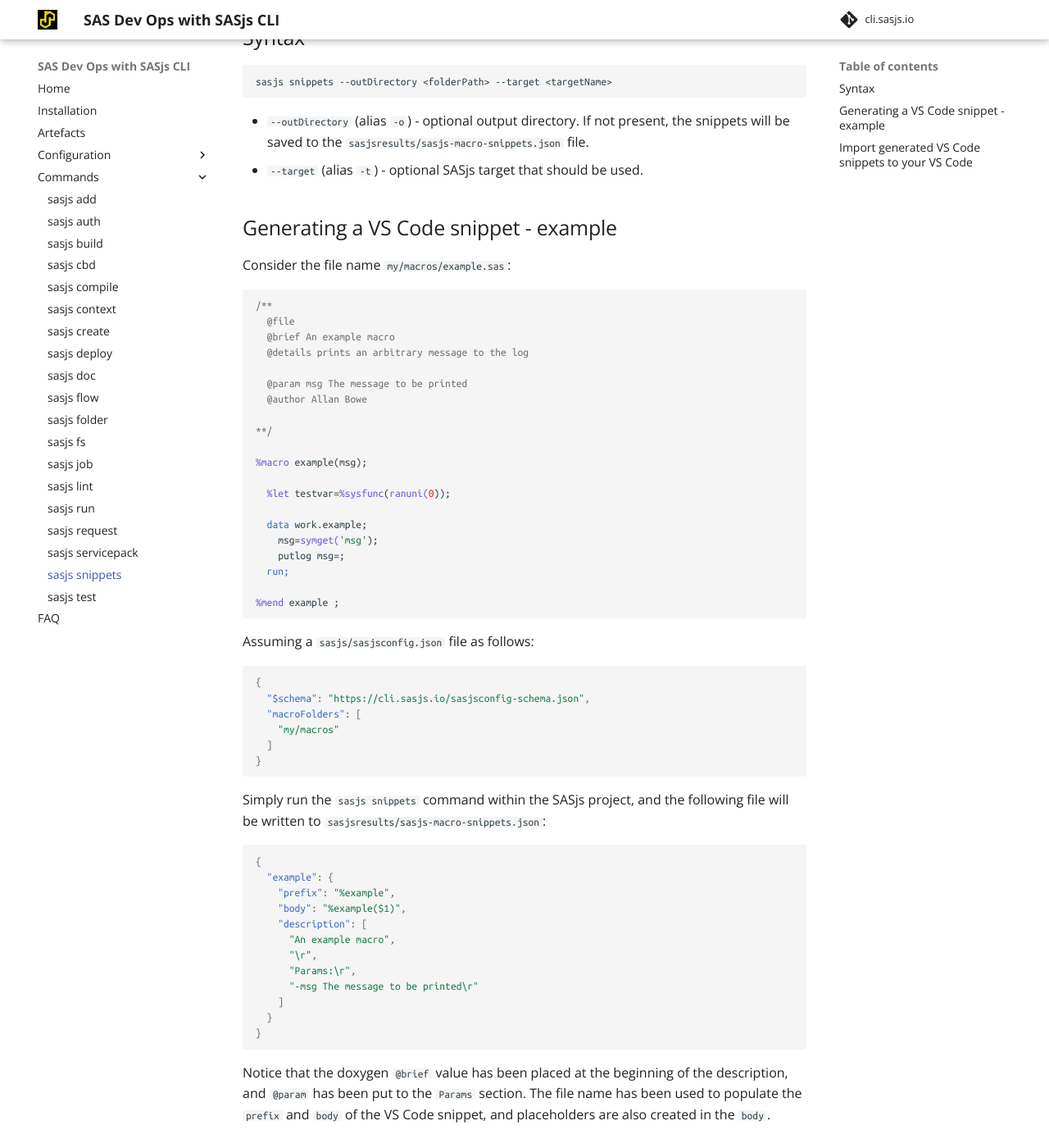
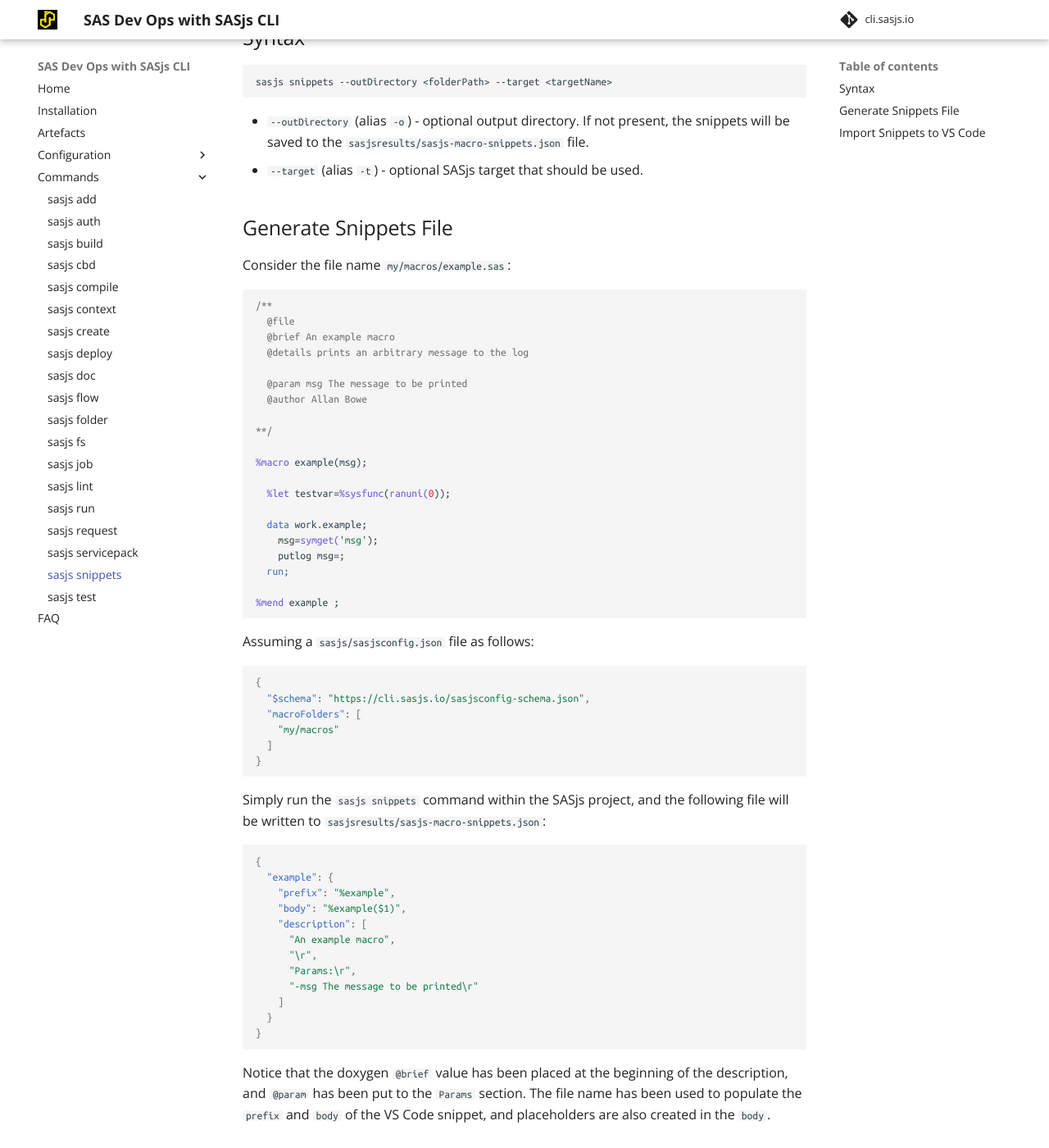
Before and after one commit to sasjs/cli.sasjs.io, an MkDocs documentation site: the page built from docs/snippets.md, in a window 1280 px wide and 1400 px high, scrolled down 412 px. Shown: the whole window at 82% size. Built offline with MkDocs 1.6.1 and Material for MkDocs 9.7.7, drawn with Linux system fonts in a browser that asks for light colours; comment, search, counter and statistics services are not loaded; some of the changed text lies outside the part shown.

Commit message:
Update snippets.md

```diff
--- a/docs/snippets.md
+++ b/docs/snippets.md
@@ -18,7 +18,7 @@
 - `--outDirectory` (alias `-o`) - optional output directory. If not present, the snippets will be saved to the `sasjsresults/sasjs-macro-snippets.json` file.
 - `--target` (alias `-t`) - optional SASjs target that should be used.
 
-## Generating a VS Code snippet - example
+## Generate Snippets File
 
 Consider the file name `my/macros/example.sas`:
 
@@ -75,7 +75,7 @@
 
 Notice that the doxygen `@brief` value has been placed at the beginning of the description, and `@param` has been put to the `Params` section. The file name has been used to populate the `prefix` and `body` of the VS Code snippet, and placeholders are also created in the `body`.
 
-## Import generated VS Code snippets to your VS Code
+## Import Snippets to VS Code
 
 In order to import the generated VS Code snippets file please follow these steps:
 
```
